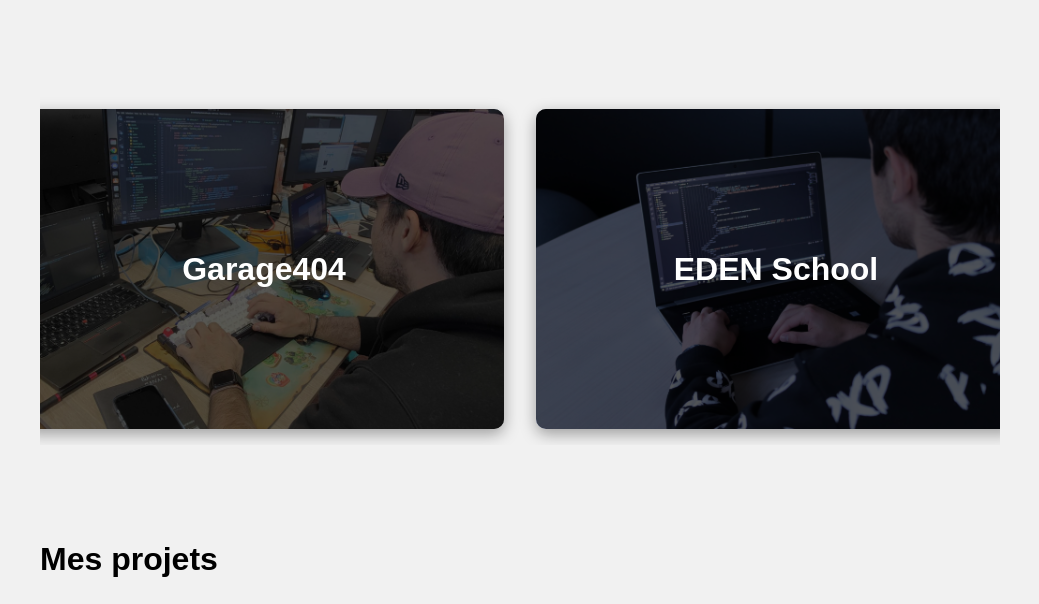
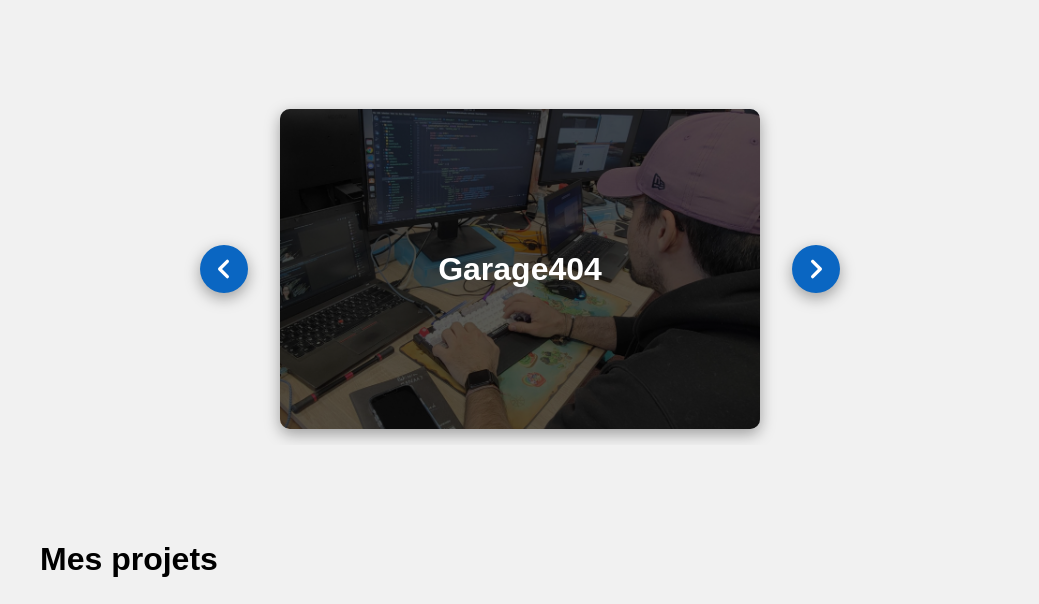
Before and after one commit to laelian-r/Portfolio, a plain HTML site: page index.html in a window 1280 px wide. Shown: the part 1034-1638 px from the top of the page, without its empty margins (120-1159 px from the left). Drawn offline with Linux system fonts and the light colour scheme.

Commit message:
Restore carrousel functionality and re-enable image rendering in main.js

```diff
--- a/index.html
+++ b/index.html
@@ -65,7 +65,7 @@
 
         <div class="carrousel-container">
           <div class="carrousel">
-            <!-- <button class="carrousel-button" id="button-next">
+            <button class="carrousel-button" id="button-next">
               <img src="./public/assets/icons/round-chevron-left.svg" alt="Suivant" />
             </button>
 
@@ -74,9 +74,9 @@
 
             <button class="carrousel-button" id="button-prev">
               <img src="./public/assets/icons/round-chevron-right.svg" alt="Précédent" />
-            </button> -->
+            </button>
 
-            <div class="images" id="image-carrousel">
+            <!-- <div class="images" id="image-carrousel">
               <img src="./public/assets/images/parcours/g404.jpg" alt="Garage404" class="carrousel-picture"/>
               <div class="bg-carrousel">
                 <h3>Garage404</h3>
@@ -87,7 +87,7 @@
               <img src="./public/assets/images/parcours/eden-school.jpg" alt="EDEN School" class="carrousel-picture"/>
               <div class="bg-carrousel">
                 <h3>EDEN School</h3>
-              </div>
+              </div> -->
             </div>
           </div>
         </div>
--- a/main.js
+++ b/main.js
@@ -45,14 +45,14 @@
   }
 ];
 
-// function inner(e) {
-//   imageCarrousel.innerHTML =`
-//     <img src="./public/assets/images/parcours/${images[e].img}" alt="${images[e].name}" class="carrousel-picture"/>
-//     <div class="bg-carrousel">
-//       <h3>${images[e].name}</h3>
-//     </div>
-//   `;
-// }
+function inner(e) {
+  imageCarrousel.innerHTML =`
+    <img src="/assets/images/parcours/${images[e].img}" alt="${images[e].name}" class="carrousel-picture"/>
+    <div class="bg-carrousel">
+      <h3>${images[e].name}</h3>
+    </div>
+  `;
+}
 inner(counter);
 
 next.addEventListener('click', () => {
```
